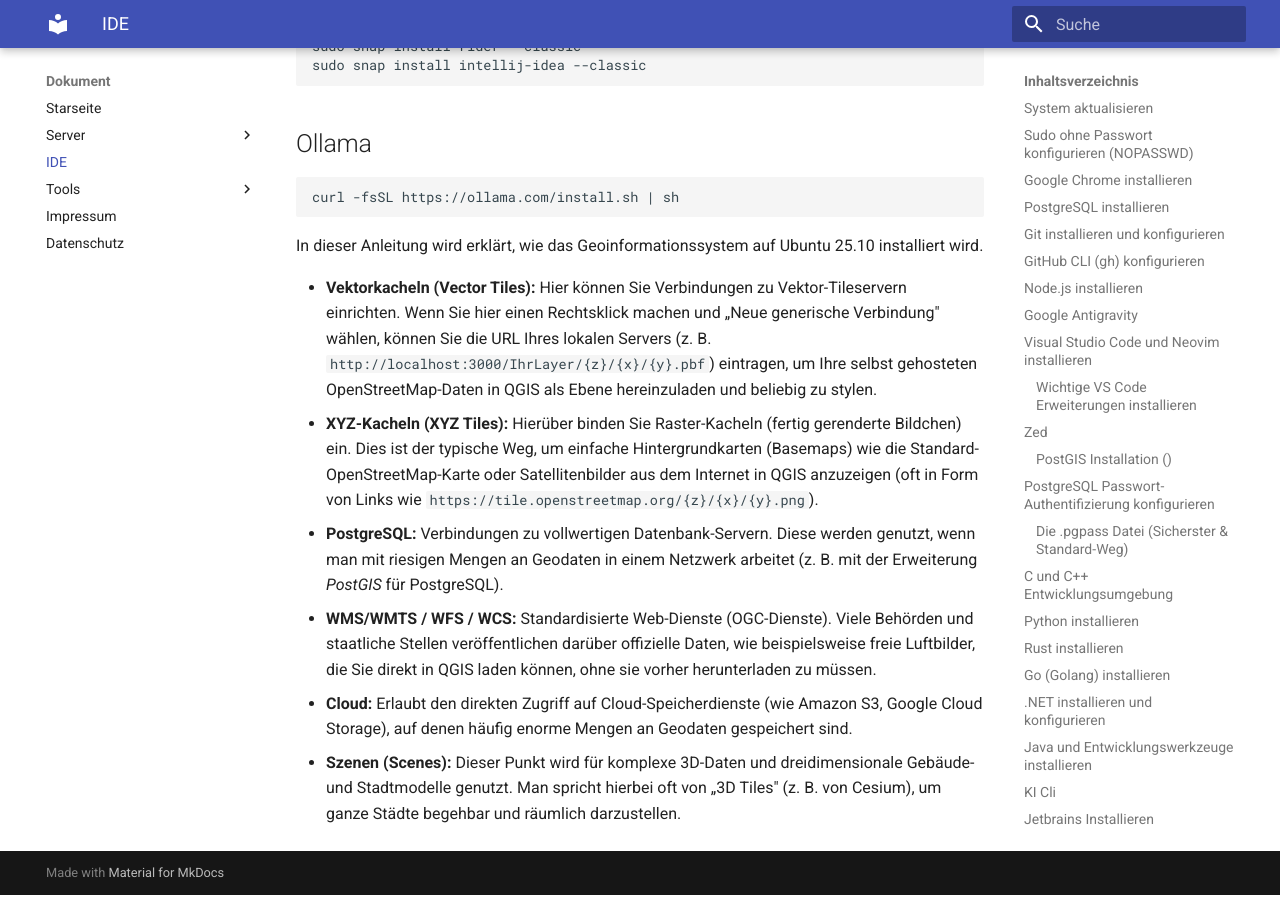
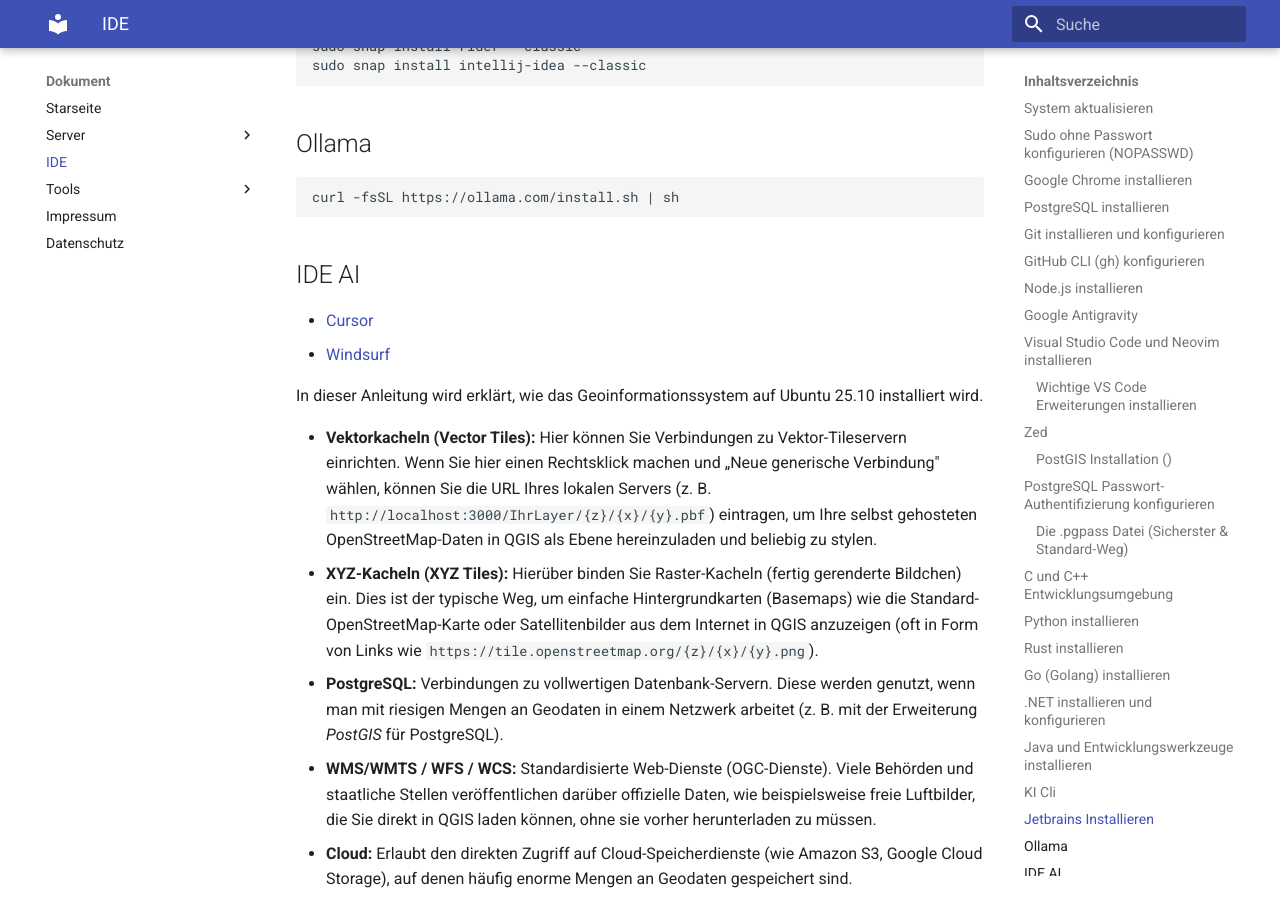
Before and after one commit to thorstenkloehn/dokument, an MkDocs documentation site: the page built from docs/IDE/index.md, in a window 1280 px wide and 900 px high, scrolled down 5275 px. Built offline with MkDocs 1.6.1 and Material for MkDocs 9.7.7, drawn with Linux system fonts in a browser that asks for light colours.

Commit message:
Dokumentation: Hinzufügen von Anweisungen zu IDE AI-Tools (Cursor und Windsurf)
Co-authored-by: Copilot <copilot@github.com>

````diff
--- a/docs/IDE/index.md
+++ b/docs/IDE/index.md
@@ -252,6 +252,10 @@ sudo snap install intellij-idea --classic
 ```
 curl -fsSL https://ollama.com/install.sh | sh
 ```
+## IDE AI
+* [Cursor](https://cursor.com)
+* [Windsurf](https://windsurf.ai)
+
 
 In dieser Anleitung wird erklärt, wie das Geoinformationssystem auf Ubuntu 25.10 installiert wird.
 
````
